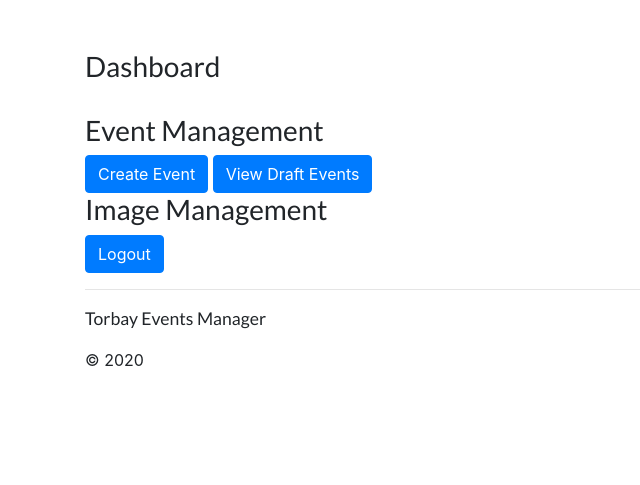
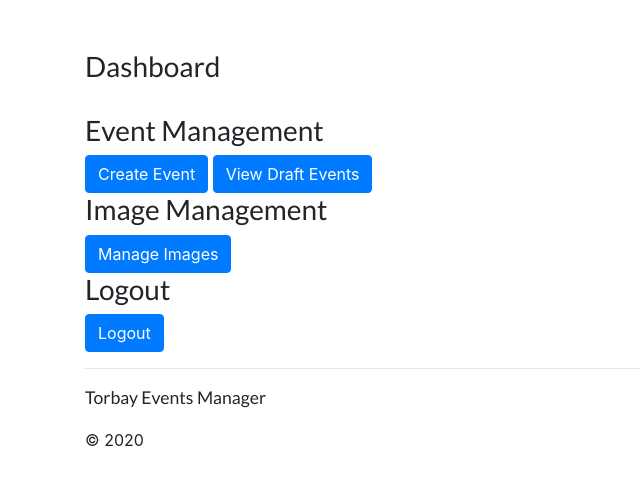
Before and after one commit to charlesday99/Python-Events-Manager, a Flask app: page /dashboard/ in a window 1280 px wide. Shown: the part 56-541 px from the top of the page, without its empty margins (0-640 px from the left). Run offline with Flask 2, Linux system fonts and the light colour scheme; the visitor is signed in with stand-in values (Sample User, id 1); some libraries are stand-ins or nearby versions.

Commit message:
Small dashboard fix.

```diff
--- a/app/templates/dashboard.html
+++ b/app/templates/dashboard.html
@@ -11,7 +11,7 @@
   <button class="btn btn-primary" onclick="window.location.href='{{ url_for('create') }}'">Create Event</button>
   <button class="btn btn-primary" onclick="window.location.href='{{ url_for('drafts') }}'">View Draft Events</button>
   <h3>Image Management</h3>
-  <button class="btn btn-primary" onclick="window.location.href=''>Manage Images</button>
+  <button class="btn btn-primary" onclick="window.location.href='{{ url_for('image_manager') }}'">Manage Images</button>
   <h3>Logout</h3>
   <button class="btn btn-primary" onclick="window.location.href='{{ url_for('logout') }}'">Logout</button>
 {% endblock %}
```
